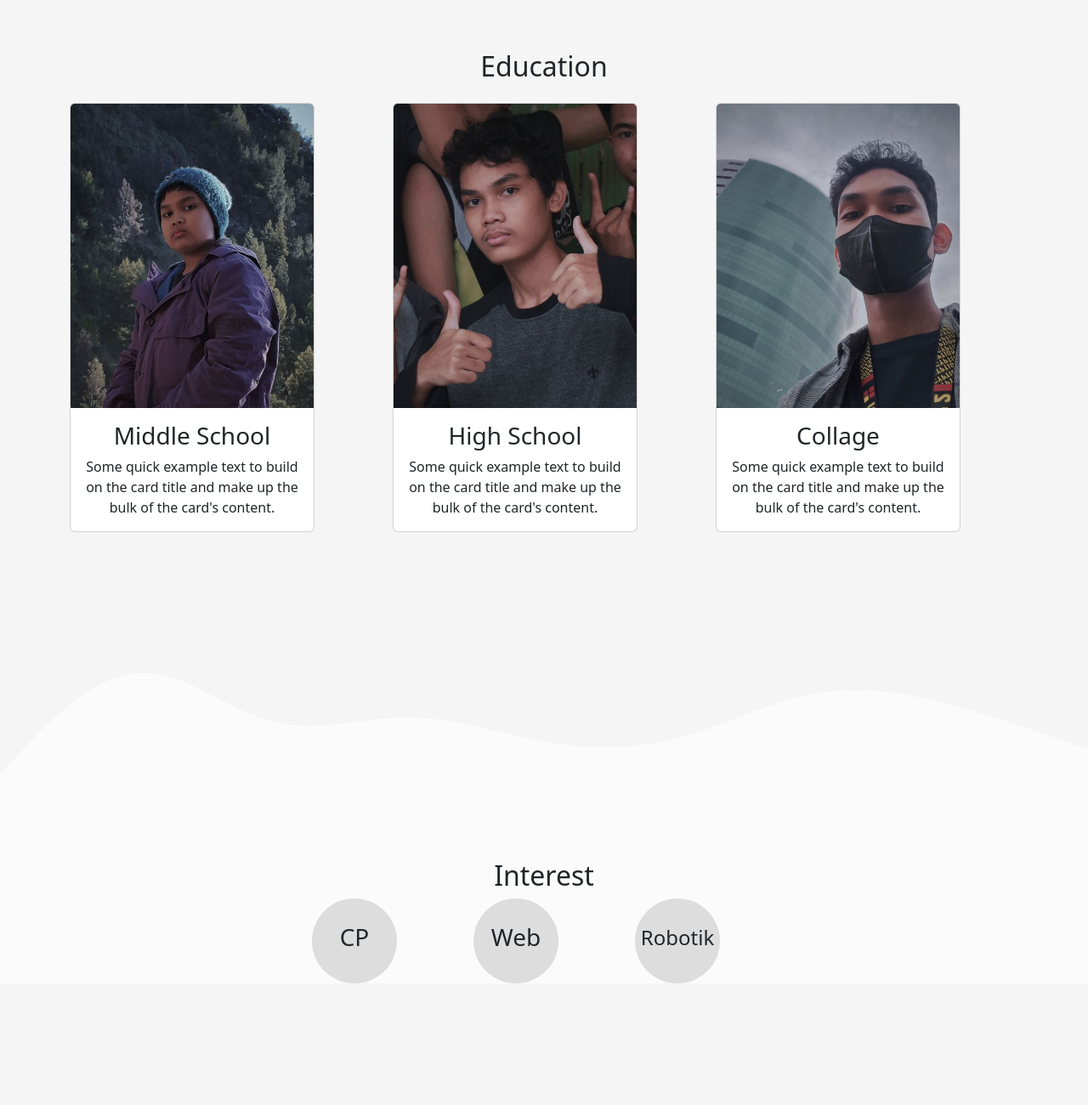
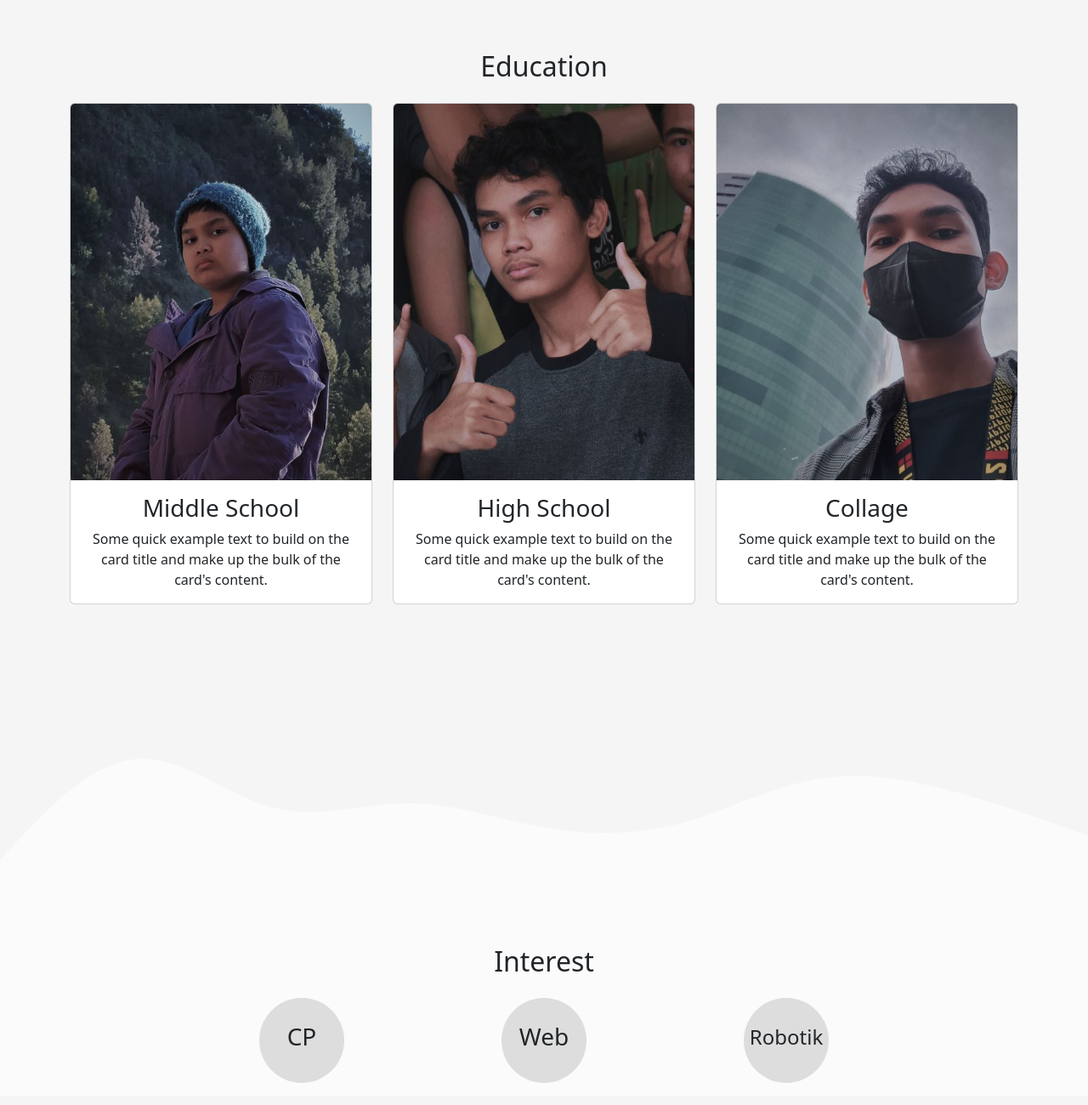
Before and after one commit to mbsaloka/my-portfolio, a plain HTML site: page index.html in a window 1280 px wide. Shown: the part 1580-2880 px from the top of the page at 85% size. Drawn offline with nearby package versions, Linux system fonts and the light colour scheme.

Commit message:
memperbaiki responsive dan posisi education dan interest

```diff
--- a/css/style.css
+++ b/css/style.css
@@ -35,3 +35,9 @@ body {
   justify-content: center;
   align-items: center;
 }
+
+.icon-container {
+  display: grid;
+  justify-content: center;
+  align-items: center;
+}
--- a/index.html
+++ b/index.html
@@ -95,9 +95,9 @@
             <h2>Education</h2>
           </div>
         </div>
-        <div class="row text-center">
-          <div class="col-md-4">
-            <div class="card" style="width: 18rem">
+        <div class="row text-center justify-content-center">
+          <div class="col-md-4 mb-3">
+            <div class="card">
               <img src="img/1.jpg" class="card-img-top" alt="..." />
               <div class="card-body text-center">
                 <h3>Middle School</h3>
@@ -105,8 +105,8 @@
               </div>
             </div>
           </div>
-          <div class="col-md-4">
-            <div class="card" style="width: 18rem">
+          <div class="col-md-4 mb-3">
+            <div class="card">
               <img src="img/2.jpg" class="card-img-top" alt="..." />
               <div class="card-body text-center">
                 <h3>High School</h3>
@@ -114,8 +114,8 @@
               </div>
             </div>
           </div>
-          <div class="col-md-4">
-            <div class="card" style="width: 18rem">
+          <div class="col-md-4 mb-3">
+            <div class="card">
               <img src="img/3.jpg" class="card-img-top" alt="..." />
               <div class="card-body text-center">
                 <h3>Collage</h3>
@@ -138,25 +138,31 @@
     <!-- Interest -->
     <section class="interest" id="interest">
       <div class="container">
-        <div class="row text-center">
+        <div class="row text-center mb-3">
           <div class="col">
             <h2>Interest</h2>
           </div>
         </div>
         <div class="row justify-content-center">
-          <div class="col-md-2">
+          <div class="col-sm-3 mb-3">
+            <div class="icon-container">
               <div class="icon">
                 <h3>CP</h3>
               </div>
             </div>
-          <div class="col-md-2">
+          </div>
+          <div class="col-sm-3 mb-3">
+            <div class="icon-container">
               <div class="icon">
                 <h3>Web</h3>
               </div>
             </div>
-          <div class="col-md-2">
+          </div>
+          <div class="col-sm-3 mb-3">
+            <div class="icon-container">
               <div class="icon">
                 <h3 class="fs-4">Robotik</h3>
+              </div>
             </div>
           </div>
         </div>
```
Lines whose indentation alone changed are shown as unchanged.
